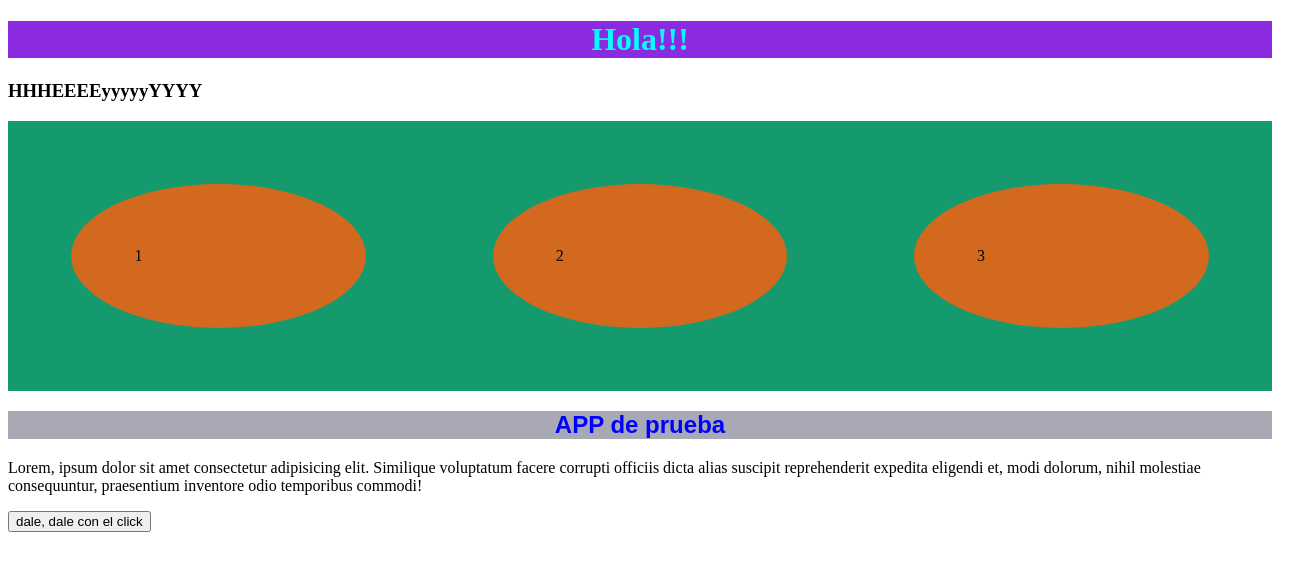
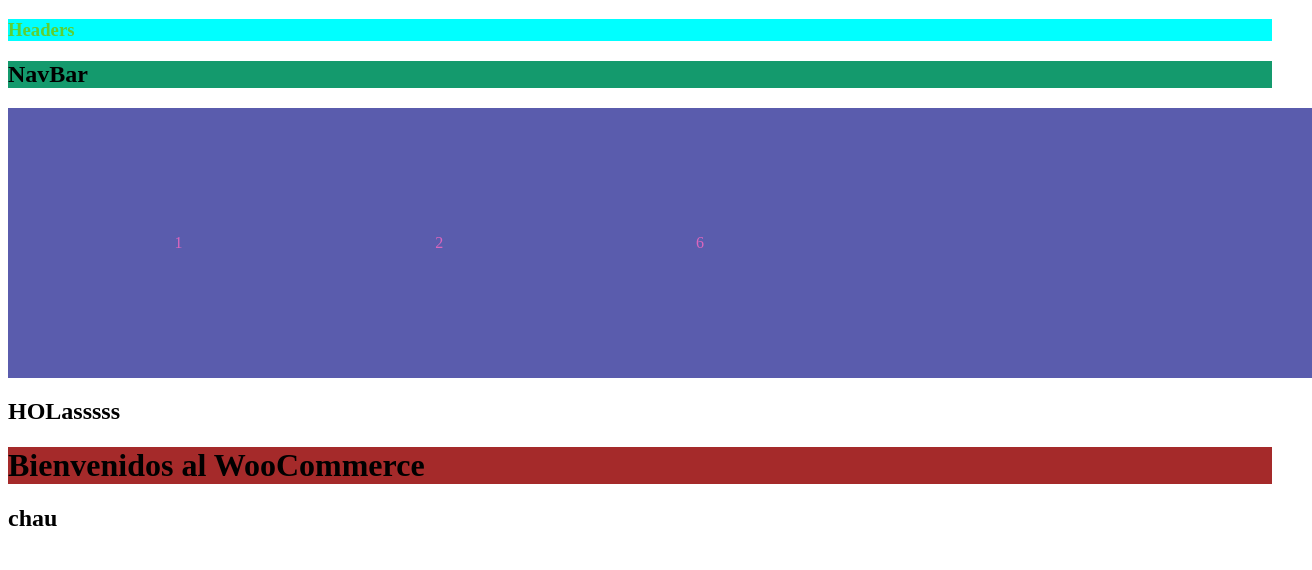
Before and after one commit to JuanManuelGasinghini/proyecto-1-clase, a React (Vite) app: page / in a window 1280 px wide. Shown: the top 570 px of the page, 1312 px wide, since content can reach past the window. Built offline with nearby package versions, Linux system fonts and the light colour scheme.

Commit message:
componentes agregados para primera entrega

```diff
--- a/src/App.css
+++ b/src/App.css
@@ -1,3 +1,4 @@
+
 .titulo {
     color: blue;
     text-align: center;
@@ -28,7 +29,7 @@
     height: 100%;
 }
 
-.NavClass{
+.NavBar{
     display: flex;
     background-color: rgb(20, 154, 109);
     width: 100%;
@@ -45,3 +46,8 @@
    padding: 5%;
    margin: 5%;
 }
+
+.saludo {
+    display: flex;
+    background-color: brown;
+}
--- a/src/App.jsx
+++ b/src/App.jsx
@@ -1,29 +1,23 @@
+import NavBar from "./components/NavBar/NavBar"
+import ItemListContainer from "./components/ItemListContainer/ItemListContainer";
+import Headers from "./components/Header/Headers";
+import './App.css'
 
-import React from 'react'
-import './App.css'
-import './components/Nav/Nav.jsx'
-import Nav from './components/Nav/Nav.jsx'
-import Header from './components/Header/Headers.jsx'
 
 
 function App() {
+const saludo = "Bienvenidos al WooCommerce";
 
-  const Buttom = ({label, onClick})=>{
-    return <button onClick={onClick}>{label}</button>
-  }
-
-  const label = 'dale, dale con el click'
-  const onClick = () => alert('Learn!')
 
 
 
   return (
-    <div>
-      <Header></Header>
-      <Nav></Nav>
-           <h2 className='titulo'>APP de prueba</h2>
-      <p>Lorem, ipsum dolor sit amet consectetur adipisicing elit. Similique voluptatum facere corrupti officiis dicta alias suscipit reprehenderit expedita eligendi et, modi dolorum, nihil molestiae consequuntur, praesentium inventore odio temporibus commodi!</p>
-    <button onClick={onClick}>{label}</button>
+    <div className='app'>
+      <Headers />
+      <NavBar />
+<ItemListContainer greeting={ "HOLasssss" }/>
+<h1 className="saludo">{saludo}</h1>
+<h2>chau</h2>
         </div>
   )
 }
--- a/src/components/Header/Headers.jsx
+++ b/src/components/Header/Headers.jsx
@@ -1,10 +1,11 @@
-ReadableStreamDefaultController
+import './headers.css'
 
 
-const Header = () => {
+
+const Headers = () => {
   return (
-    <div><h1 className="HeaderClass">Hola!!!</h1></div>
+    <div className='Nombre'><h3>Headers</h3></div>
   )
 }
 
-export default Header;
+export default Headers
--- /dev/null
+++ b/src/components/Header/headers.css
@@ -0,0 +1,5 @@
+.Nombre
+{
+    background-color: aqua;
+    color: rgb(91, 209, 52);
+}
--- /dev/null
+++ b/src/components/ItemListContainer/ItemListContainer.jsx
@@ -0,0 +1,11 @@
+
+const ItemListContainer = ({greeting}) => {
+
+    return (
+        <div>
+            <h2>{greeting}</h2>
+        </div>
+    )
+}
+
+export default ItemListContainer
--- a/src/components/Nav/Nav.jsx
+++ /dev/null
@@ -1,15 +0,0 @@
-ReadableStreamDefaultController
-
-const Nav = () => {
-  return (
-    <div> <h3>HHHEEEEyyyyyYYYY</h3>
-      <nav className="NavClass">
-        <ul className="ulClass">1</ul>
-<ul className="ulClass">2</ul>
-<ul className="ulClass">3</ul>
-        </nav>
-        </div>
-  )
-}
-
-export default Nav;
--- /dev/null
+++ b/src/components/NavBar/NavBar.jsx
@@ -0,0 +1,16 @@
+import './navBar.css'
+const NavBar = () => {
+
+    return(
+        <div>
+            <h2 className='apellido'>NavBar</h2>
+            <ul className='Termo'>
+                <li className='Guante'>1</li>
+                <li className='Guante'>2</li>
+                <li className='Guante'>6</li>
+            </ul>
+            </div>
+    )
+}
+
+export default NavBar;
--- /dev/null
+++ b/src/components/NavBar/navBar.css
@@ -0,0 +1,26 @@
+.apellido {
+        display: flex;
+        width: 100%;
+        height: 100%;
+    background-color: rgb(20, 154, 109);
+}
+
+.ulTermo{
+    display: flex;
+    box-sizing: border-box;
+}
+.Termo{
+    display: flex;
+    flex-direction: row;
+            width: 100%;
+        height: 100%;
+    background-color: rgb(90, 92, 173);
+    color: aqua;
+}
+
+.Guante{
+    display: flex;
+    flex-direction: column;
+    padding: 10%;
+    color: rgb(219, 102, 189);
+}
```
